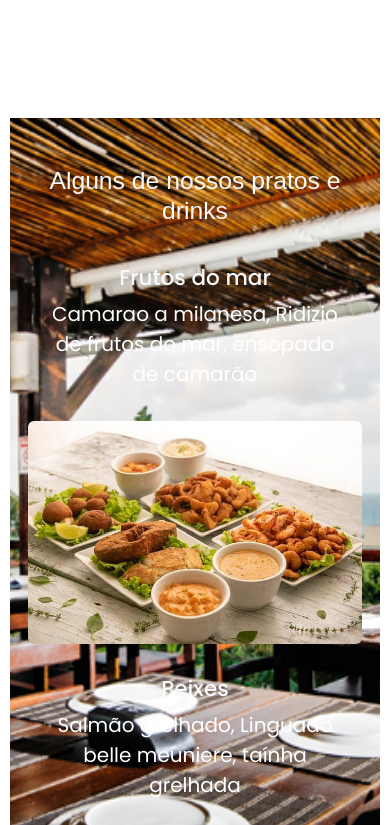
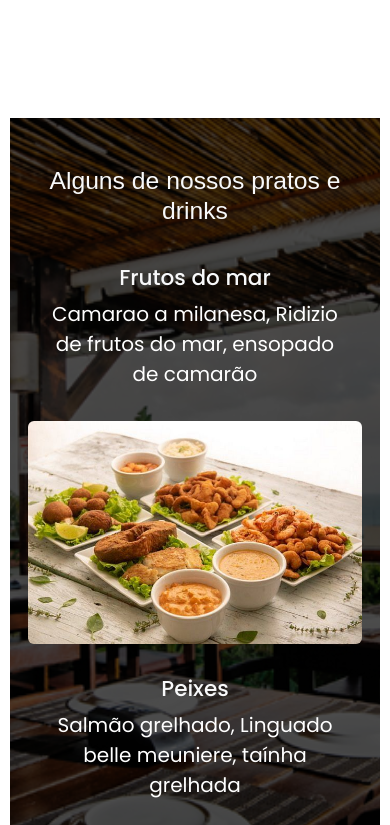
Before and after one commit to marivanenoronha/Restaurante-Website, a React (Create React App) app: page / in a window 390 px wide. Shown: the part 1499-2324 px from the top of the page. Built offline with nearby package versions, Linux system fonts and the light colour scheme; the HTML template or start-up script is replaced by a standard one; a web font is replaced by a local one.

Commit message:
feat: change home.css

```diff
--- a/src/pages/Home.css
+++ b/src/pages/Home.css
@@ -247,11 +247,11 @@ h1, h2, h3 {
 
     .alacarte {
         padding: 1.5rem 0.5rem;
+        background-size: cover;
+        background-position: center;
+        background-attachment: fixed;
     }
 
-    .alacarte::before {
-        position: fixed;
-    }
 
     .alacarte .menu-group {
         text-align: center;
```
